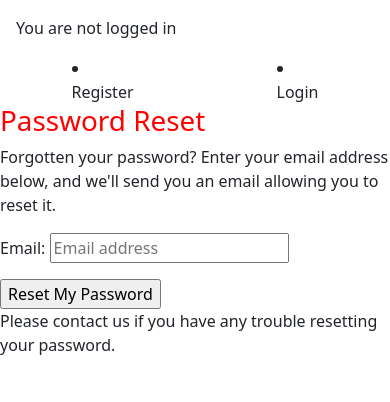
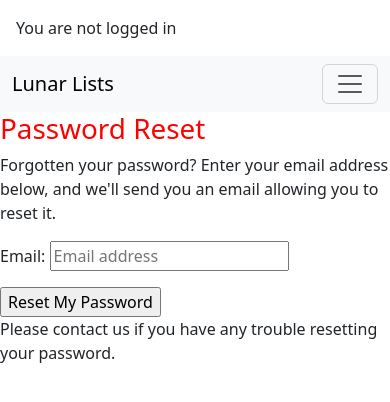
Before and after one commit to MarkChips/lunar-lists, a Django app: page /accounts/password/reset/ in a window 390 px wide. Shown: the top 402 px of the page. Run offline with Django 4.2, Linux system fonts and the light colour scheme; some libraries are stand-ins or nearby versions.

Commit message:
feat: :sparkles: add responsive navigation bar with hamburger drop down, active class now works on saved lists page

```diff
--- a/templates/base.html
+++ b/templates/base.html
@@ -1,6 +1,7 @@
 {% load static %}
 
 {% url 'home' as home_url %}
+{% url 'list_view' as list_view %}
 {% url 'account_login' as login_url %}
 {% url 'account_signup' as signup_url %}
 {% url 'account_logout' as logout_url %}
@@ -27,26 +28,35 @@
     <p class="m-3">You are not logged in</p>
     {% endif %}
     <!-- navigation -->
-    <nav class="d-flex justify-content-around">
+    <nav class="navbar navbar-expand-lg bg-body-tertiary">
+        <div class="container-fluid">
+          <a class="navbar-brand" href="#">Lunar Lists</a>
+          <button class="navbar-toggler" type="button" data-bs-toggle="collapse" data-bs-target="#navbarNav" aria-controls="navbarNav" aria-expanded="false" aria-label="Toggle navigation">
+            <span class="navbar-toggler-icon"></span>
+          </button>
+          <div class="collapse navbar-collapse" id="navbarNav">
+            <ul class="navbar-nav">
                 {% if user.is_authenticated %}
                 <li class="nav-item">
                     <a href="{% url 'list_view' %}" class="nav-link {% if request.path == list_view %}active{% endif %}" aria-current="page">Saved Lists</a>
                 </li>
                 <li class="nav-item">
-            <a class="nav-link {% if request.path == settings_url %}active{% endif %}" aria-current="page" href="{% url 'account' %}">Account settings</a>
+                    <a href="{% url 'account' %}" class="nav-link {% if request.path == settings_url %}active{% endif %}" aria-current="page">Account settings</a>
                 </li>
                 <li class="nav-item">
-            <a class="nav-link {% if request.path == logout_url %}active{% endif %}" aria-current="page" href="{% url 'account_logout' %}">Logout</a>
+                    <a href="{% url 'account_logout' %}" class="nav-link {% if request.path == logout_url %}active{% endif %}" aria-current="page">Logout</a>
                 </li>
                 {% else %}
                 <li class="nav-item">
-            <a class="nav-link {% if request.path == signup_url %}active{% endif %}" aria-current="page"
-                href="{% url 'account_signup' %}">Register</a>
+                    <a href="{% url 'account_signup' %}" class="nav-link {% if request.path == signup_url %}active{% endif %}" aria-current="page">Register</a>
                 </li>
                 <li class="nav-item">
-            <a class="nav-link {% if request.path == login_url %}active{% endif %}" aria-current="page" href="{% url 'account_login' %}">Login</a>
+                    <a href="{% url 'account_login' %}" class="nav-link {% if request.path == login_url %}active{% endif %}" aria-current="page">Login</a>
                 </li>
                 {% endif %}
+            </ul>
+          </div>
+        </div>
     </nav>
     <!-- Django message notifications -->
     <div class="container">
```
Lines whose indentation alone changed are shown as unchanged.
